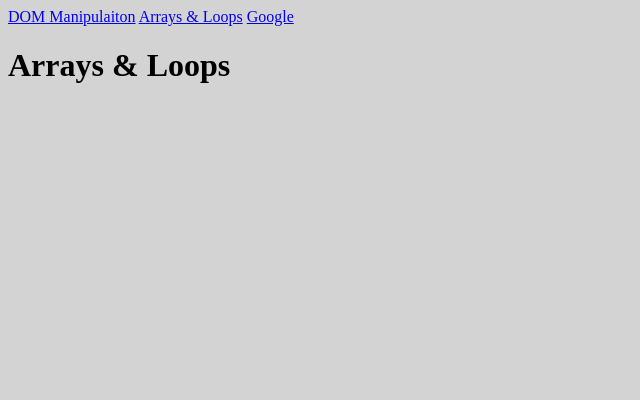
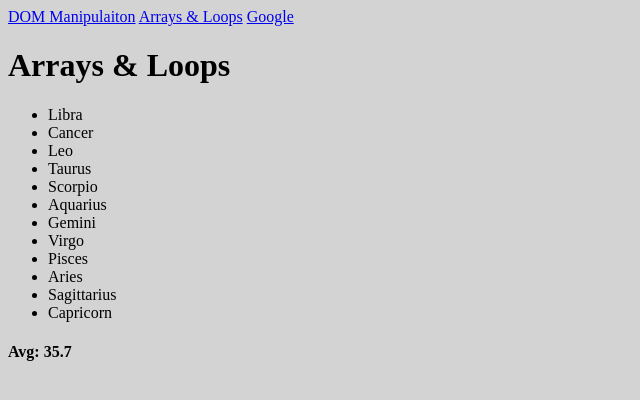
Before and after one commit to csalguera/newm-n220, a plain HTML site: page week-5/arrays.html in a window 1280 px wide. Shown: the whole page, without its empty margins (0-640 px from the left). Drawn offline with Linux system fonts and the light colour scheme.

Commit message:
add loops to arrays.js file

```diff
--- a/week-5/arrays.html
+++ b/week-5/arrays.html
@@ -17,5 +17,7 @@
     <h1>Arrays & Loops</h1>
 
     <ul id="zodiac-signs"></ul>
+
+    <section id="grade-stats"></section>
   </body>
 </html>
--- a/week-5/js/arrays.js
+++ b/week-5/js/arrays.js
@@ -21,3 +21,34 @@ console.log('2nd Zodiac:', zodiacSigns[1]);
 console.log('# of  Zodiacs:', zodiacSigns.length);
 
 const zodiacSignsUlRef = document.getElementById('zodiac-signs')
+
+for (let i = 0; i < zodiacSigns.length; i++) {
+  // console.log('For Loop:', zodiacSigns[i]);
+  zodiacSignsUlRef.innerHTML += `<li>${zodiacSigns[i]}</li>`
+}
+
+// zodiacSigns.forEach((sign, idx) => {
+//   zodiacSignsUlRef.innerHTML += `<li>${zodiacSigns[idx]}</li>`
+// })
+
+// let whileI = 0
+// while (whileI < zodiacSigns.length) {
+//   console.log('While Loop:', zodiacSigns[whileI]);
+//   whileI++
+// }
+
+// let whileDoI = 0
+// do {
+//   console.log('Do-While Loop:', zodiacSigns[whileDoI]);
+//   whileDoI++
+// } while (whileDoI < zodiacSigns.length)
+
+const gradeStatsSectionRef = document.querySelector('#grade-stats')
+const grades = [ 21, 6, 79, 8, 86, 4, 2, 84, 57, 10 ]
+
+let sum = 0
+for (let i = 0; i < grades.length; i++) {
+  sum += grades[i]
+}
+
+gradeStatsSectionRef.innerHTML += `<h4>Avg: ${sum / grades.length}</h4>`
```
